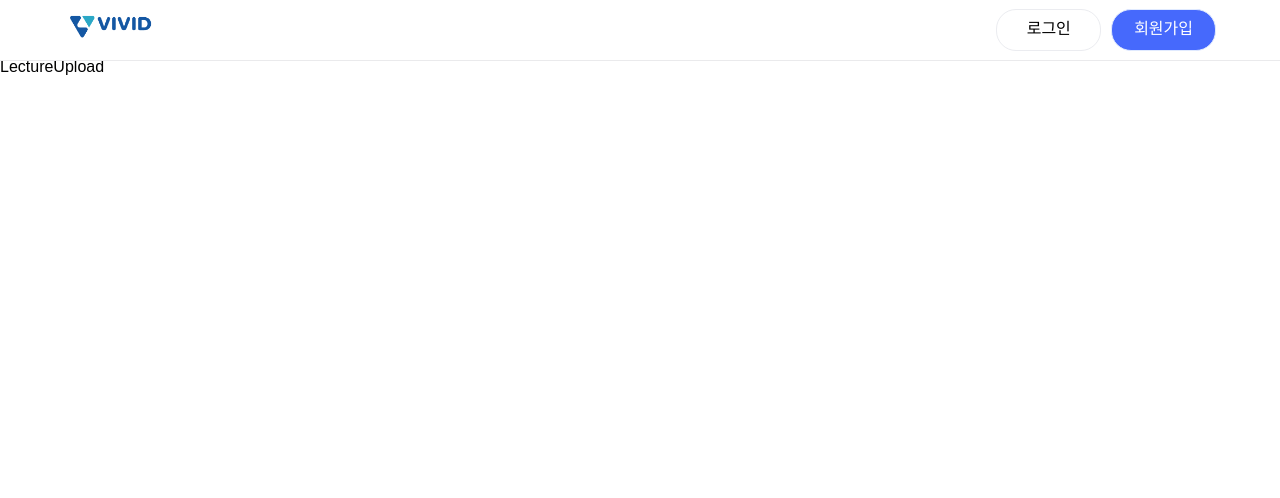
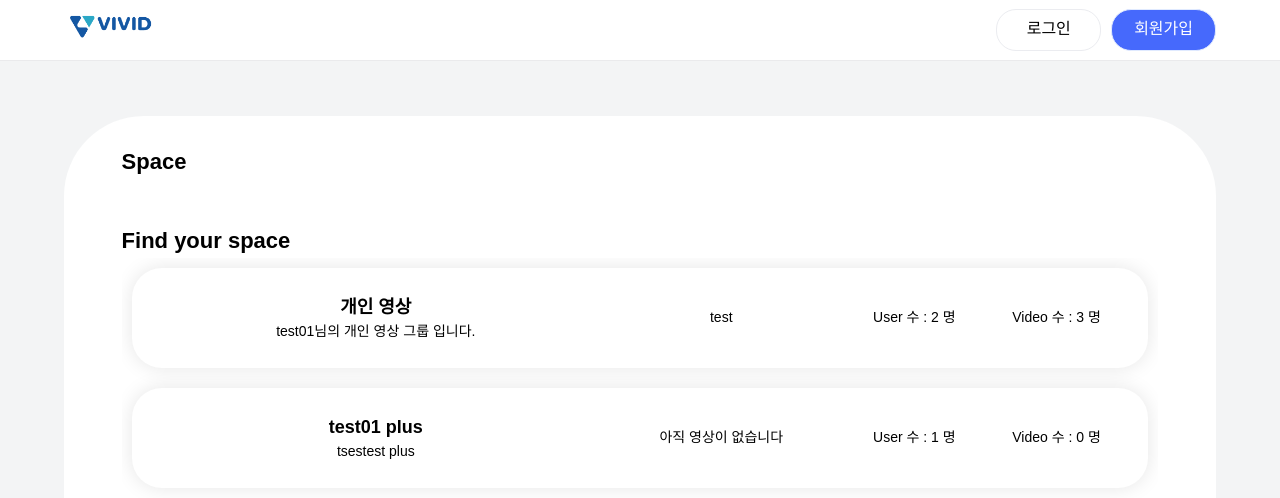
Before and after one commit to 3j-dev/chicplay_web, a React app: page /upload in a window 1280 px wide. Shown: the top 498 px of the page. Built offline with nearby package versions, Linux system fonts and the light colour scheme.

Commit message:
[Feat] CP-88 lecture upload layout

```diff
--- a/src/page/LectureUploadPage/index.tsx
+++ b/src/page/LectureUploadPage/index.tsx
@@ -1,5 +1,13 @@
+import Content from '@/component/Common/Content';
+import LectureUpload from '@/component/LectureUplaod';
+import { Layout } from './style';
+
 const LectureUploadPage: React.FC = () => {
-  return <div>LectureUpload</div>;
+  return (
+    <Layout>
+      <Content fullscreen atomInRow={1} atomCount={1} childrens={[<LectureUpload key={0} />]} />
+    </Layout>
+  );
 };
 
 export default LectureUploadPage;
--- /dev/null
+++ b/src/page/LectureUploadPage/style.ts
@@ -0,0 +1,10 @@
+import styled from 'styled-components';
+
+export const Layout = styled.div`
+  position: relative;
+  display: flex;
+  justify-content: center;
+  align-items: center;
+  width: 100%;
+  height: 100%;
+`;
```
